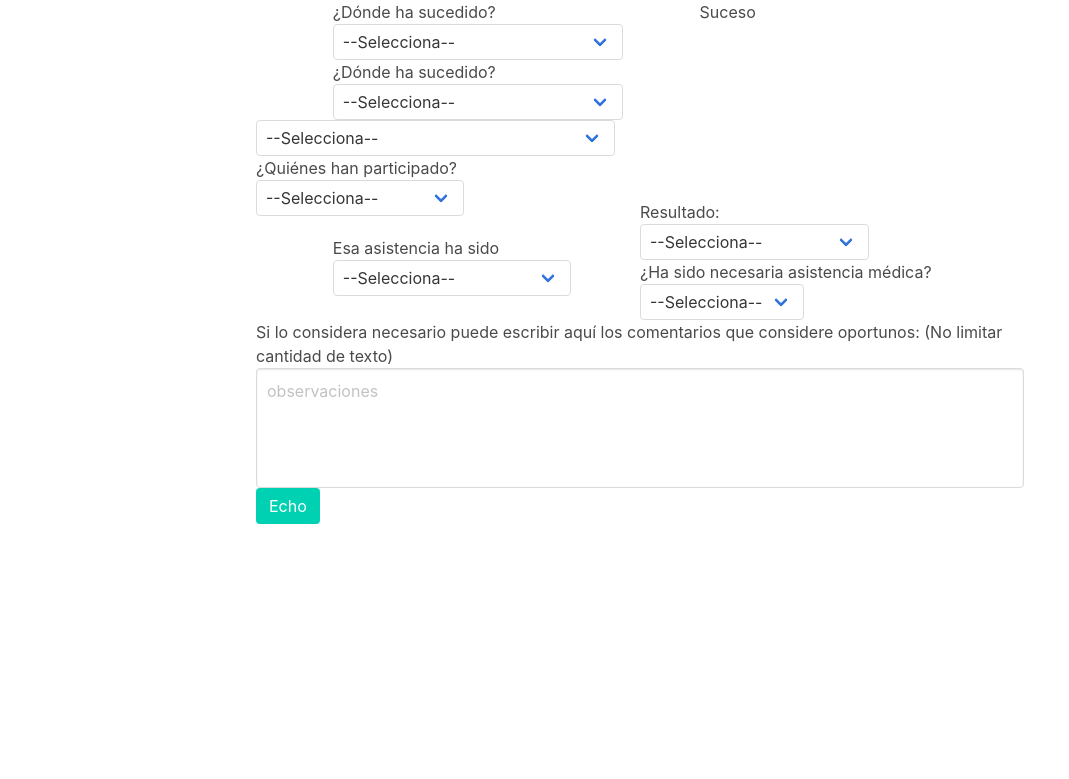
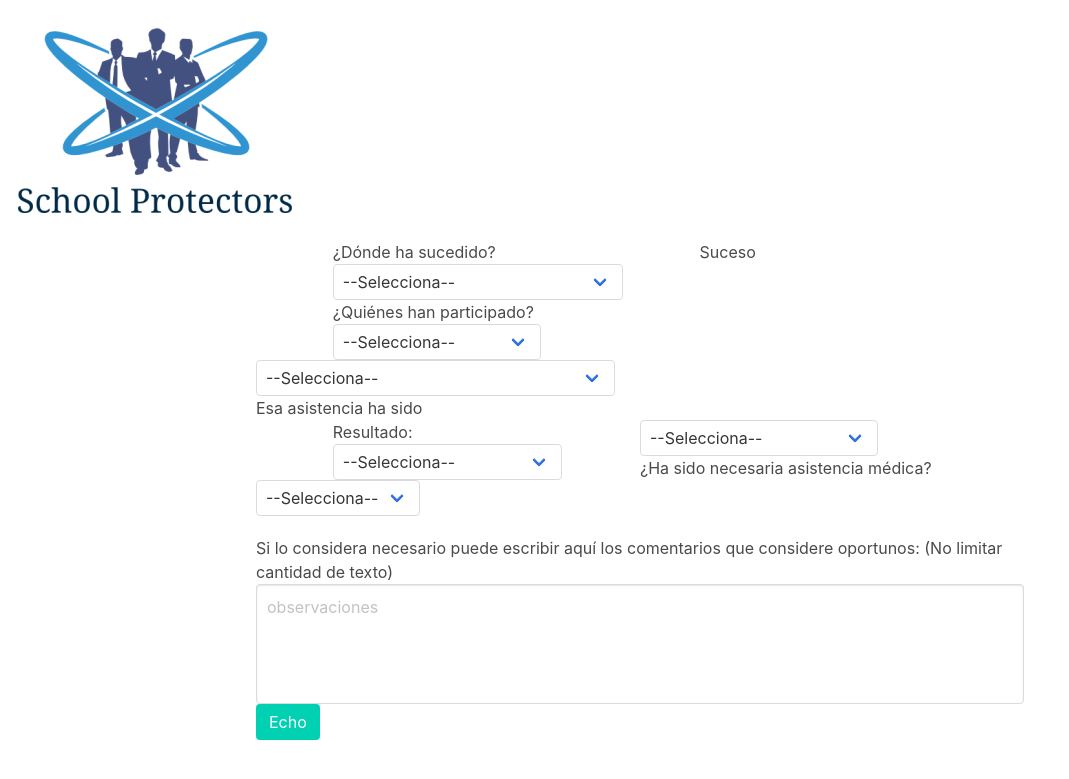
Before and after one commit to 19Pablo19/anhck, a Flask app: template templates/form.html in a window 1280 px wide. Shown: the top 779 px of the page, without its empty margins (0-1069 px from the left). Run offline with Flask 2, Linux system fonts and the light colour scheme; the template is opened without the code that fills it, so the values that code supplies are empty; some libraries are stand-ins or nearby versions.

Commit message:
estetica form

```diff
--- a/templates/form.html
+++ b/templates/form.html
@@ -27,12 +27,19 @@
       margin-left: 10%;
     }
     .pequeno{
-      width: 50%;
-      float: right;
+      width: 40%;
+      float: left;
+      margin-left: 10%;
+    }
+    .derecha{
+
     }
   </style>
   </head>
   <body>
+    <div class="cabecera">
+      <img src="img/logo.png" alt="">
+    </div>
     <div class="contenedor">
     <form action="{{ url_for('report') }}" method="POST">
       <div class="formulario">
@@ -45,12 +52,14 @@
             <option value="Excursión" name="Excursión">Excursión</option>
           </select>
           </div>
-          <p>¿Dónde ha sucedido?</p>
+
+          <p>¿Quiénes han participado?</p>
           <div class="select">
-          <select name="¿Dónde ha sucedido?">
+            <select name="¿Quiénes han participado?">
               <option value="" name="">--Selecciona--</option>
-            <option value="Recinto escolar y/o alrededores" name="Recinto escolar y/o alrededores">Recinto escolar y/o alrededores</option>
-            <option value="Excursión" name="Excursión">Excursión</option>
+              <option value="1 alumno" name="1 alumno">1 alumno</option>
+              <option value="Varios alumnos (= 2)" name="Varios alumnos (= 2)">Varios alumnos (= 2)</option>
+              <option value="Varios alumnos (+2)" name="Varios alumnos (+2)">Varios alumnos (+2)</option>
             </select>
           </div>
         </div>
@@ -73,17 +82,16 @@
     <option value="Asfixia" name="Asfixia">Asfixia</option>
   </select>
 </div>
-<p>¿Quiénes han participado?</p>
+<p>Esa asistencia ha sido</p>
 <div class="select">
-  <select name="¿Quiénes han participado?">
+  <select name="Esa asistencia ha sido">
     <option value="" name="">--Selecciona--</option>
-    <option value="1 alumno" name="1 alumno">1 alumno</option>
-    <option value="Varios alumnos (= 2)" name="Varios alumnos (= 2)">Varios alumnos (= 2)</option>
-    <option value="Varios alumnos (+2)" name="Varios alumnos (+2)">Varios alumnos (+2)</option>
+    <option value="Interna del propio centro" name="Interna del propio centro">Interna del propio centro</option>
+    <option value="Ajena al centro" name="Ajena al centro">Ajena al centro</option>
   </select>
 </div>
 <div class="pequeno">
-<p class="bajo">Resultado:</p>
+<p>Resultado:</p>
 <div class="select">
   <select name=" Resultado:">
     <option value="" name="">--Selecciona--</option>
@@ -96,6 +104,8 @@
     <option value="Grapas" name="Grapas">Grapas</option>
   </select>
 </div>
+</div>
+<div class="derecha">
   <p>¿Ha sido necesaria asistencia médica?</p>
   <div class="select">
     <select name="¿Ha sido necesaria asistencia médica?">
@@ -104,15 +114,8 @@
       <option value="No" name="No">No</option>
     </select>
   </div>
-</div> <div class="pareja2">
-<p>Esa asistencia ha sido</p>
-<div class="select">
-  <select name="Esa asistencia ha sido">
-    <option value="" name="">--Selecciona--</option>
-    <option value="Interna del propio centro" name="Interna del propio centro">Interna del propio centro</option>
-    <option value="Ajena al centro" name="Ajena al centro">Ajena al centro</option>
-  </select>
 </div>
+ <div class="pareja2">
 </div>
   <div class="control">
     <p>Si lo considera necesario puede escribir aquí los comentarios que considere oportunos: (No limitar cantidad de texto)</p>
```
Also changed, not shown: templates/img/logo.png (added). Lines whose indentation alone changed are shown as unchanged.
